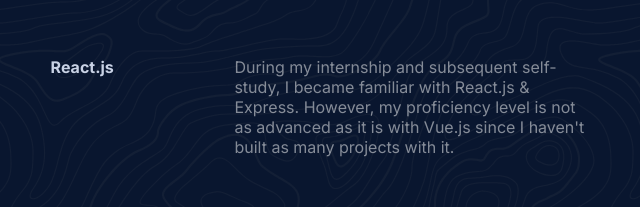
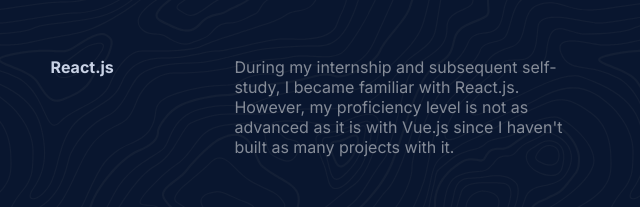
Before and after one commit to clarence-coronel/portfolio-2023, a plain HTML site: page index.html in a window 1280 px wide. Shown: the part 1185-1392 px from the top of the page, without its empty margins (572-1212 px from the left). Drawn offline with Linux system fonts and the light colour scheme.

```diff
--- a/index.html
+++ b/index.html
@@ -234,7 +234,7 @@
               React.js
             </div>
             <div class="skill-desc">
-              During my internship and subsequent self-study, I became familiar with React.js & Express. However, my proficiency level is not as advanced as it is with Vue.js since I haven't built as many projects with it.
+              During my internship and subsequent self-study, I became familiar with React.js. However, my proficiency level is not as advanced as it is with Vue.js since I haven't built as many projects with it.
             </div>
           </div>
           <div class="skill-container">
```
